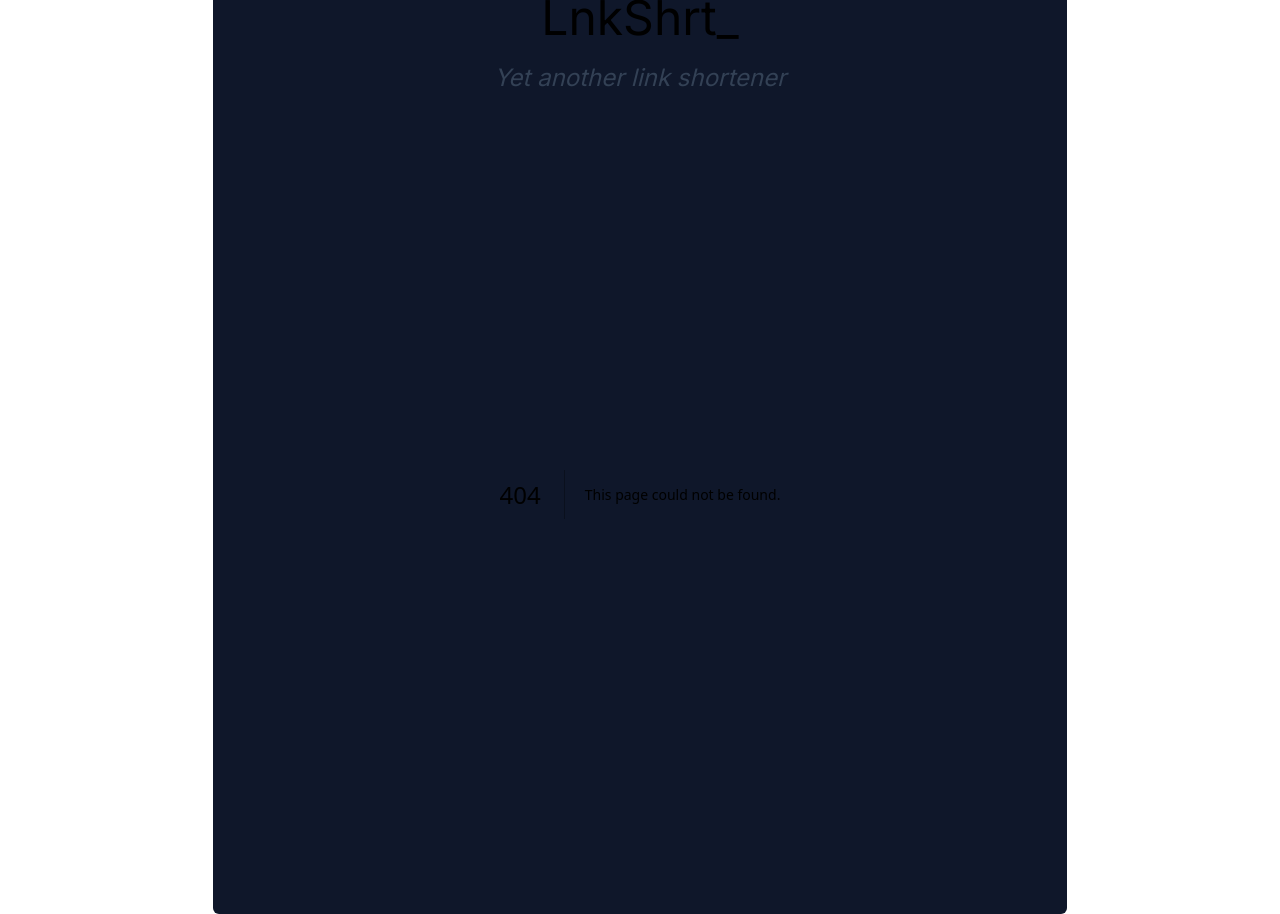
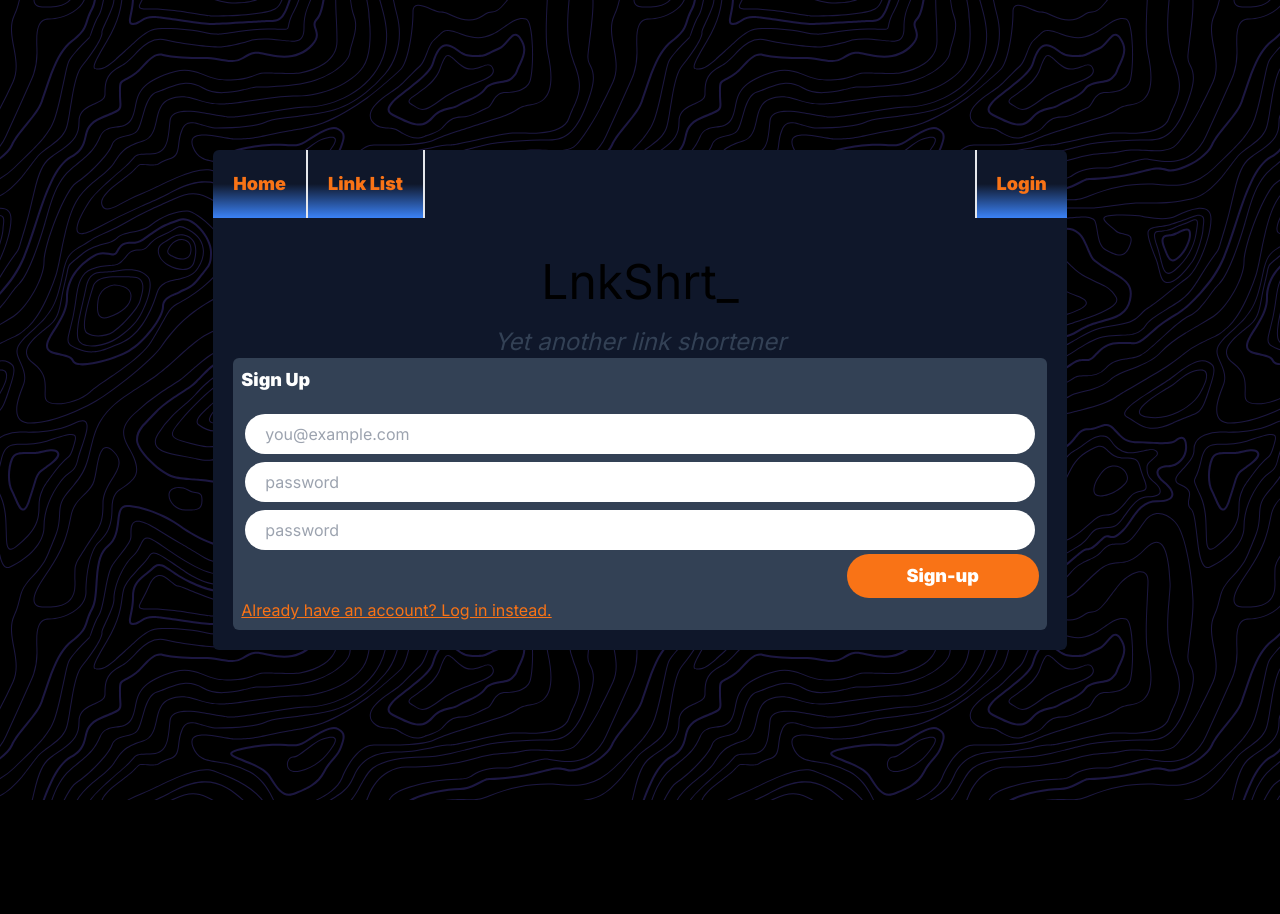
Before and after one commit to TresSims/LnkShrt, a Next.js app in the folder frontend/: page /login in a window 1280 px wide. Before the commit this address had no page. After the commit the page ends 800 px from the top, so only its background shows below. Built offline with nearby package versions, Linux system fonts and the light colour scheme.

Commit message:
Added auth ui

```diff
--- /dev/null
+++ b/frontend/app/components/login.js
@@ -0,0 +1,33 @@
+"use client";
+
+const login = async (event) => {
+  return;
+};
+
+export default function Login() {
+  return (
+    <form onSubmit={login} className="flex flex-col space-around w-full">
+      <label className="text-white font-black text-lg pb-4">Login</label>
+      <input
+        required
+        type="email"
+        id="email"
+        className="flex-grow rounded-full px-5 p-2 m-1 text-black"
+        placeholder="you@example.com"
+      />
+      <input
+        required
+        type="password"
+        id="pass"
+        className="flex-grow rounded-full px-5 p-2 m-1 text-black"
+        placeholder="password"
+      />
+      <button
+        type="submit"
+        className="ms-10 font-black text-white bg-orange-500 disabled:bg-gray-200 p-2 self-end hover:bg-amber-500 active:bg-amber-400 text-lg rounded-full w-48"
+      >
+        Login
+      </button>
+    </form>
+  );
+}
--- /dev/null
+++ b/frontend/app/components/manage_account.js
@@ -0,0 +1,59 @@
+const changePassword = async (event) => {
+  return;
+};
+
+const deleteAccount = async (event) => {
+  return;
+};
+
+const logOut = async (event) => {
+  return;
+};
+
+export default function ManageAccount() {
+  return (
+    <div>
+      <p className="text-white text-lg pb-4">User Email</p>
+      <form
+        onSubmit={changePassword}
+        className="flex flex-col space-around w-full border-2 border-solid border-white rounded-md p-4"
+      >
+        <label className="text-white text-lg pb-2">Change Password</label>
+        <input
+          required
+          type="password"
+          id="pass1"
+          className="flex-grow rounded-full px-5 p-2 m-1 text-black"
+          placeholder="new password"
+        />
+        <input
+          required
+          type="password"
+          id="pass2"
+          className="flex-grow rounded-full px-5 p-2 m-1 text-black"
+          placeholder="confirm new password"
+        />
+        <button
+          type="submit"
+          className="ms-10 font-black text-white bg-orange-500 disabled:bg-gray-200 p-2 self-end hover:bg-amber-500 active:bg-amber-400 text-lg rounded-full w-48"
+        >
+          Change Password
+        </button>
+      </form>
+      <div className="flex flex-row-reverse m-2 mt-10 text-white font-black">
+        <button
+          onClick={deleteAccount}
+          className="flex flex-row text-xl m-2 bg-red-500 hover:bg-red-400 active:bg-red-600 p-2 px-4 rounded-full "
+        >
+          Delete Account
+        </button>
+        <button
+          onClick={logOut}
+          className="flex flex-row text-xl  m-2 bg-blue-500 hover:bg-blue-400 active:bg-blue-600 p-2 px-4 rounded-full "
+        >
+          Log Out
+        </button>
+      </div>
+    </div>
+  );
+}
--- /dev/null
+++ b/frontend/app/components/signup.js
@@ -0,0 +1,40 @@
+"use client";
+
+const signup = async (event) => {
+  return;
+};
+
+export default function Signup() {
+  return (
+    <form onSubmit={signup} className="flex flex-col space-around w-full">
+      <label className="text-white font-black text-lg pb-4">Sign Up</label>
+      <input
+        required
+        type="email"
+        id="email"
+        className="flex-grow rounded-full px-5 p-2 m-1 text-black"
+        placeholder="you@example.com"
+      />
+      <input
+        required
+        type="password"
+        id="pass1"
+        className="flex-grow rounded-full px-5 p-2 m-1 text-black"
+        placeholder="password"
+      />
+      <input
+        required
+        type="confirm password"
+        id="pass2"
+        className="flex-grow rounded-full px-5 p-2 m-1 text-black"
+        placeholder="password"
+      />
+      <button
+        type="submit"
+        className="ms-10 font-black text-white bg-orange-500 disabled:bg-gray-200 p-2 self-end hover:bg-amber-500 active:bg-amber-400 text-lg rounded-full w-48"
+      >
+        Sign-up
+      </button>
+    </form>
+  );
+}
--- a/frontend/app/layout.js
+++ b/frontend/app/layout.js
@@ -15,7 +15,8 @@ export default function RootLayout({ children }) {
       <body className={inter.className}>
         <div className="flex w-screen h-screen justify-center place-items-center">
           <div className="bg-slate-900 w-8/12 rounded-md flex flex-col overflow-hidden">
-            <div className="flex flex-row text-lg font-black text-orange-500">
+            <div className="flex flex-row place-content-between text-lg font-black text-orange-500">
+              <div className="flex flex-row ">
                 <Link
                   href="/"
                   className="m-0 p-5 no-underline bg-gradient-to-t to-50% from-blue-500 hover:from-blue-400 active:from-blue-600 border-r-2"
@@ -28,6 +29,15 @@ export default function RootLayout({ children }) {
                 >
                   Link List
                 </Link>
+              </div>
+              <div className="flex">
+                <Link
+                  href="/login"
+                  className="m-0 p-5 no-underline bg-gradient-to-t to-50% from-blue-500 hover:from-blue-400 active:from-blue-600 border-l-2"
+                >
+                  Login
+                </Link>
+              </div>
             </div>
             <div className="flex flex-col p-5 justify-center place-items-center w-full">
               <h1 className="text-5xl py-50 my-5">LnkShrt_</h1>
--- /dev/null
+++ b/frontend/app/login/layout.js
@@ -0,0 +1,7 @@
+export default function LoginLayout({ children }) {
+  return (
+    <div className="bg-slate-700 p-2 text-black w-full rounded-md">
+      {children}
+    </div>
+  );
+}
--- /dev/null
+++ b/frontend/app/login/page.js
@@ -0,0 +1,34 @@
+"use client";
+
+import { useState } from "react";
+import Login from "../components/login";
+import Signup from "../components/signup";
+import ManageAccount from "../components/manage_account";
+
+export default function LoginPage() {
+  const [login, setLogin] = useState(false);
+  const [loggedIn, setLoggedIn] = useState(false);
+
+  const toggleLogin = () => {
+    setLogin(!login);
+  };
+
+  if (loggedIn) {
+    return (
+      <>
+        <ManageAccount />
+      </>
+    );
+  }
+
+  return (
+    <>
+      {login && <Login />}
+      {!login && <Signup />}
+      <a onClick={toggleLogin} className="cursor-pointer">
+        {login && "Don't have an account? Sign up instead."}
+        {!login && "Already have an account? Log in instead."}
+      </a>
+    </>
+  );
+}
```
Lines whose indentation alone changed are shown as unchanged.
